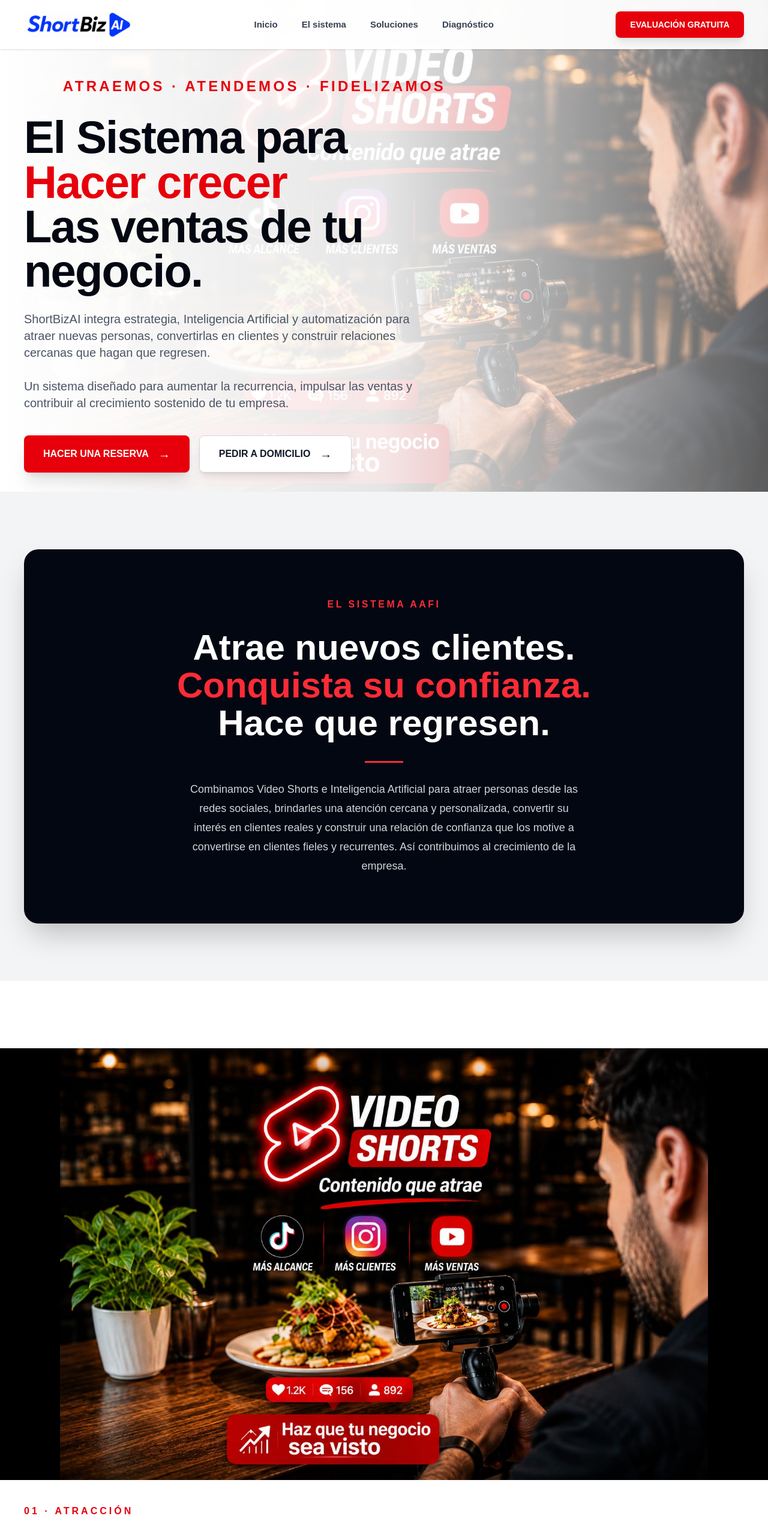
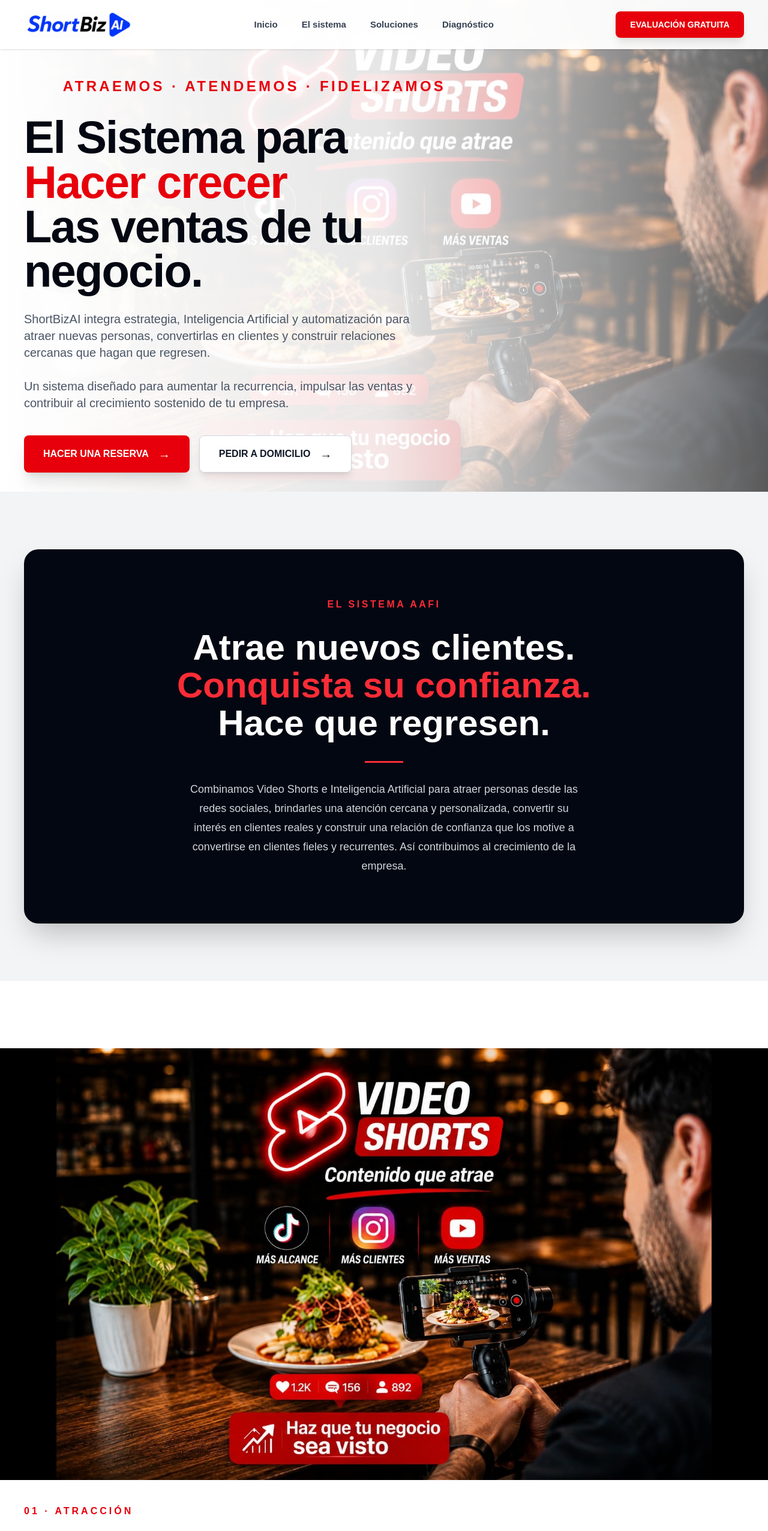
Before and after one commit to FabianGallego/ShortBizAI, a Next.js app: page / in a window 1280 px wide. Shown: the top 2553 px of the page at 60% size. Built offline with nearby package versions, Linux system fonts and the light colour scheme.

Commit message:
Actualiza imagen de atraccion

```diff
--- a/app/page.tsx
+++ b/app/page.tsx
@@ -8,7 +8,7 @@ const pilares = [
     subtitulo: "Contenido que genera visibilidad",
     descripcion:
       "Convertimos la presencia digital de tu negocio en una herramienta comercial. Creamos Video Shorts estratégicos que presentan tu marca, despiertan interés y llevan nuevos prospectos hacia tu negocio.",
-    imagen: "/image/atraccion-horizontal.jpg",
+    imagen: "/image/atraccion-horizontal2.jpg",
   },
   {
     numero: "02",
@@ -119,7 +119,7 @@ export default function Home() {
         <div className="absolute inset-0">
 
           <Image
-            src="/image/atraccion-horizontal.jpg"
+            src="/image/atraccion-horizontal2.jpg"
             alt="ShortBizAI - Atracción de clientes"
             fill
             priority
@@ -275,14 +275,16 @@ export default function Home() {
           {/* CELULAR — IMAGEN COMPLETA */}
 
           {/* CELULAR — muestra el centro de la imagen horizontal */}
-<div className="block md:hidden relative w-full h-[600px] overflow-hidden">
+{/* CELULAR — mostrar la imagen completa */}
+<div className="block md:hidden w-full overflow-hidden">
   <Image
-    src="/image/atraccion-horizontal.jpg"
+    src="/image/atraccion-horizontal2.jpg"
     alt="Video Shorts"
-    fill
+    width={1566}
+    height={1024}
     priority
     sizes="100vw"
-    className="object-cover object-center"
+    className="w-full h-auto object-contain"
   />
 </div>
 
@@ -291,7 +293,7 @@ export default function Home() {
           <div className="hidden md:block relative w-full aspect-[16/9] overflow-hidden bg-black">
 
             <Image
-              src="/image/atraccion-horizontal.jpg"
+              src="/image/atraccion-horizontal2.jpg"
               alt="Video Shorts para atraer nuevos clientes"
               fill
               priority
```
Also changed, not shown: public/image/atraccion-horizontal.jpg (deleted), public/image/atraccion-horizontal2.jpg (added).
